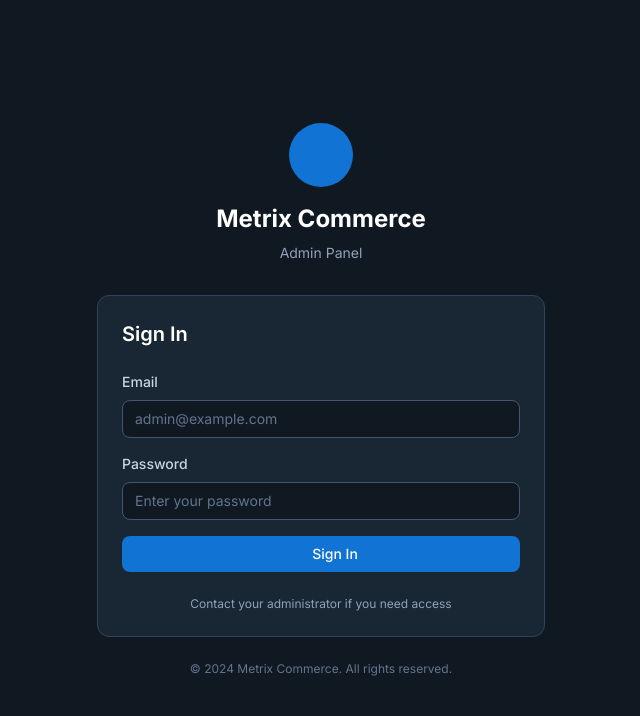
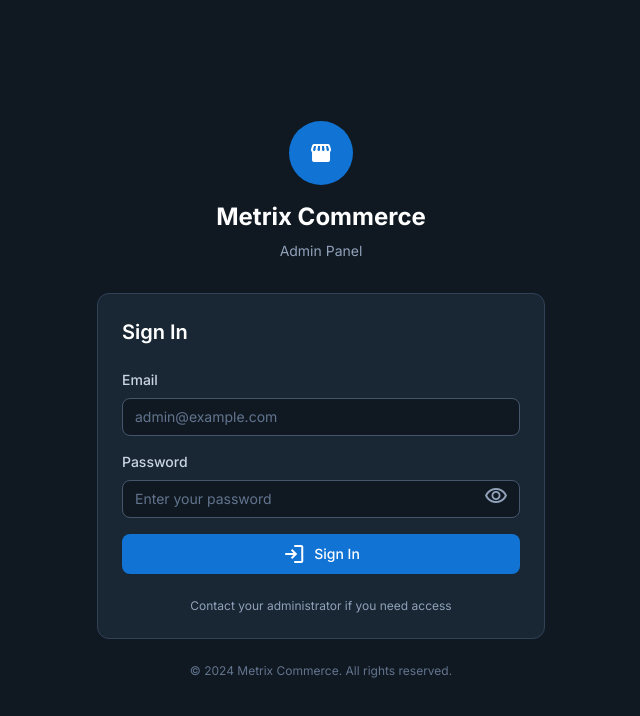
Before and after one commit to YounasKhan2/E-Commerce-Admin-Panel, a Next.js app: page /login in a window 1280 px wide. Shown: the top 716 px of the page, without its empty margins (319-959 px from the left). Built offline with nearby package versions, Linux system fonts and the light colour scheme; no server answers.

Commit message:
icons bug resolved

```diff
--- a/app/globals.css
+++ b/app/globals.css
@@ -30,18 +30,8 @@
   text-rendering: optimizeLegibility;
   -webkit-font-smoothing: antialiased;
   -moz-osx-font-smoothing: grayscale;
-  /* Prevent text from showing before icon font loads */
   user-select: none;
   -webkit-user-select: none;
-}
-
-/* Hide text fallback before font loads */
-.material-symbols-outlined:not(.font-loaded) {
-  font-size: 0;
-  width: 20px;
-  height: 20px;
-  display: inline-block;
-  vertical-align: middle;
 }
 
 .material-symbols-outlined.fill {
--- a/app/layout.js
+++ b/app/layout.js
@@ -72,19 +72,6 @@ export default function RootLayout({ children }) {
           href="https://fonts.googleapis.com/css2?family=Material+Symbols+Outlined:opsz,wght,FILL,GRAD@20..48,100..700,0..1,-50..200&display=swap"
           rel="stylesheet"
         />
-        <script
-          dangerouslySetInnerHTML={{
-            __html: `
-              if (document.fonts) {
-                document.fonts.ready.then(function() {
-                  document.querySelectorAll('.material-symbols-outlined').forEach(function(el) {
-                    el.classList.add('font-loaded');
-                  });
-                });
-              }
-            `,
-          }}
-        />
       </head>
       <body className={`${inter.variable} font-display antialiased`}>
         <ToastProvider>
```
